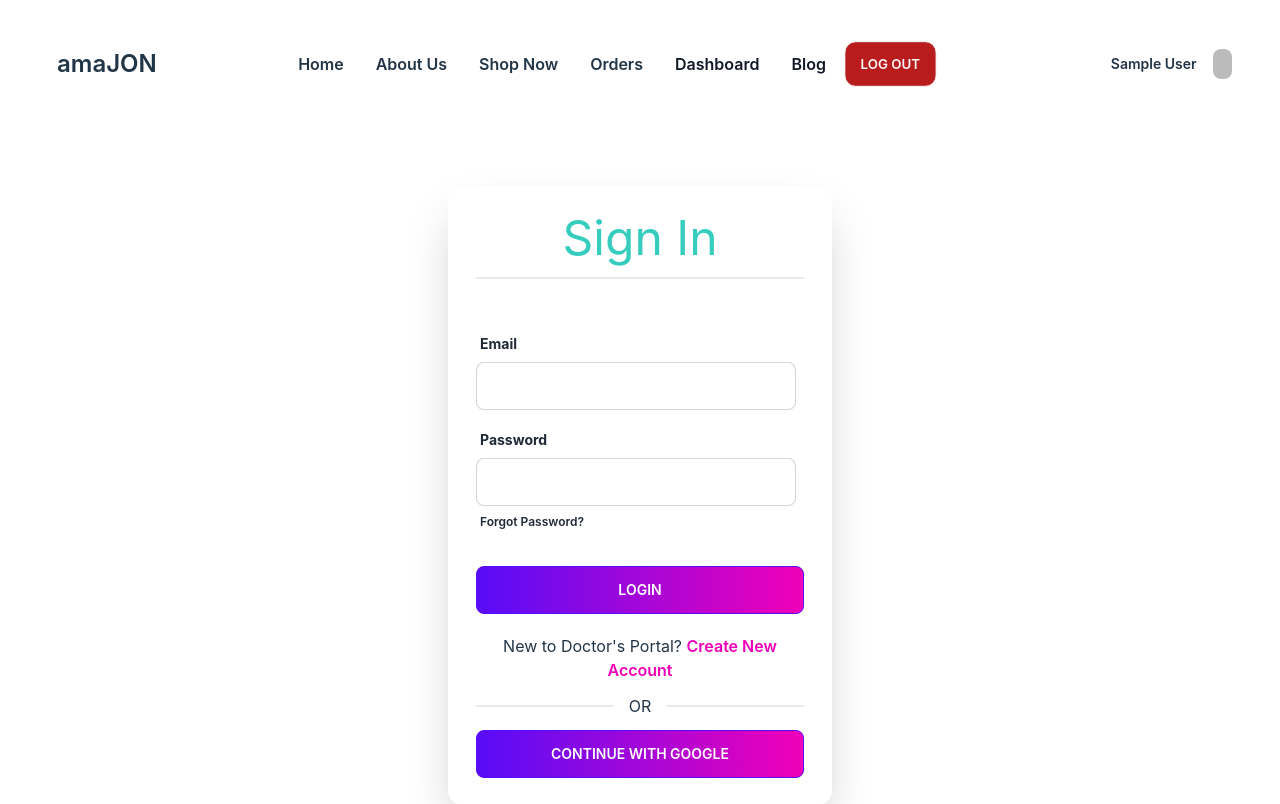
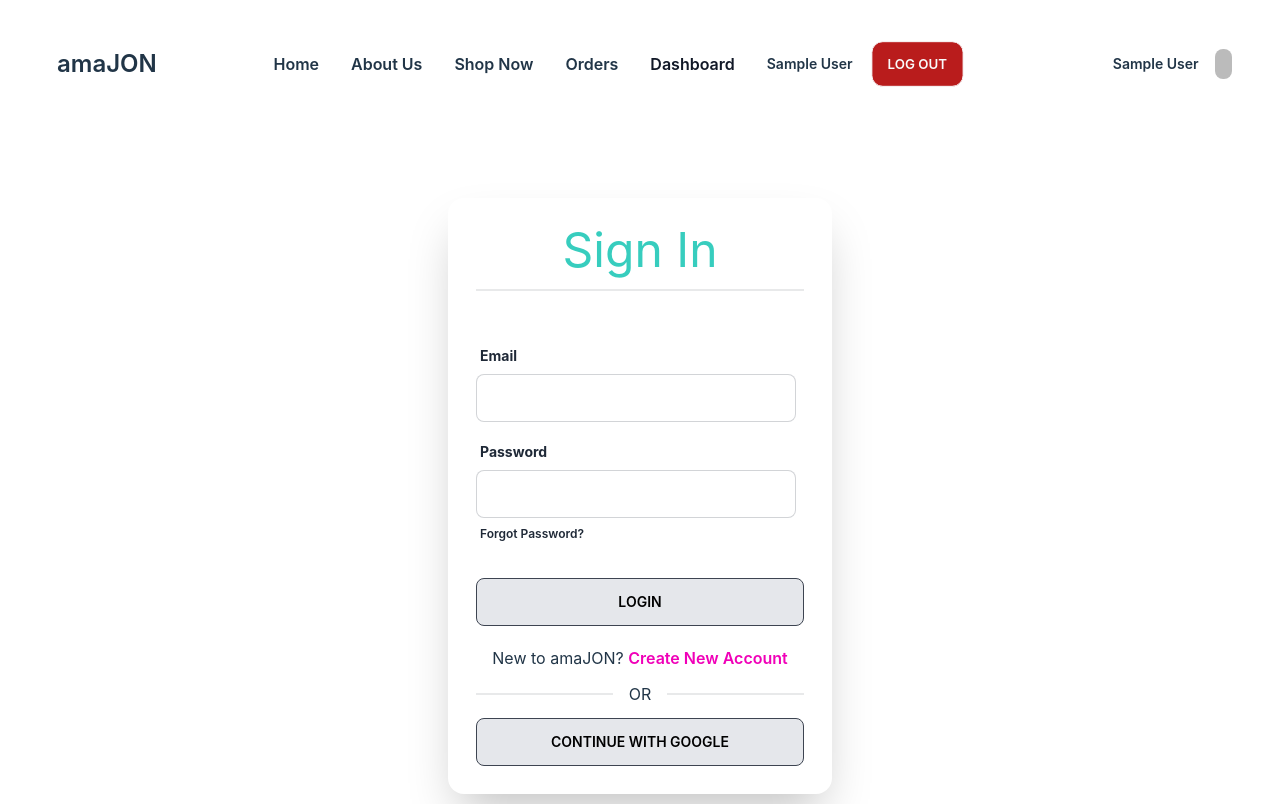
Before and after one commit to Fahmidur-arnob/Doctor-Orbit, a React (Vite) app: page /signin in a window 1280 px wide. Shown: the top 804 px of the page. Built offline with nearby package versions, Linux system fonts and the light colour scheme; no server answers; sample sign-in values are in the browser's storage.

Commit message:
Added login with google account facility using firebase

```diff
--- a/src/Pages/Shared/Header/Header.jsx
+++ b/src/Pages/Shared/Header/Header.jsx
@@ -27,8 +27,7 @@ const Header = ({ props }) => {
                     ?
                     <>
                         <Link className=" text-gray-900 font-semibold rounded-xl" to='/dashboard'>Dashboard</Link>
-
-                        <Link className=" text-gray-900 font-semibold rounded-xl" to='/blog'>Blog</Link>
+                        <span className='text-sm font-semibold'>{user?.displayName}</span>
 
                         <Link onClick={handleLogOut} className="btn bg-red-700 text-gray-50 rounded-xl hover:bg-amber-900 border border-gray-50">Log Out</Link>
                     </>
--- a/src/Pages/Signin/Signin.jsx
+++ b/src/Pages/Signin/Signin.jsx
@@ -3,15 +3,27 @@ import { useForm } from "react-hook-form";
 import toast from 'react-hot-toast';
 import { Link, useLocation, useNavigate } from 'react-router-dom';
 import { AuthContext } from '../../contexts/AuthProvider';
+import { GoogleAuthProvider } from 'firebase/auth';
 
 const Signin = () => {
     const { register, formState: { errors }, handleSubmit } = useForm();
-    const { signIn } = useContext(AuthContext);
+    const { googleProviderLogin, signIn } = useContext(AuthContext);
     const [loginError, setLoginErorr] = useState('');
+
+    const googleProvider = new GoogleAuthProvider();
     const location = useLocation();
     const navigate = useNavigate();
 
     const from = location.state?.from?.pathname || '/';
+
+    const handleGoogleLogin = () => {
+        googleProviderLogin(googleProvider)
+            .then(result => {
+                const user = result.user;
+                console.log(user);
+            })
+            .catch(error => console.log(`Error is ${error}`));
+    }
 
     const handleLogin = data => {
         console.log("Data is: ", data);//data is an object here;
@@ -22,7 +34,7 @@ const Signin = () => {
                 const user = res.user;
                 console.log(user);
                 toast.success("Login Successfull");
-                navigate(from, {replace:true});
+                navigate(from, { replace: true });
             })
             .catch(error => {
                 console.log(error.message);
@@ -77,7 +89,7 @@ const Signin = () => {
                         </label>
                     </div>
 
-                    <input type="submit" value="Login" className='btn btn-primary bg-gradient-to-r from-primary to-secondary w-full' />
+                    <input type="submit" value="Login" className='btn bg-gray-200 hover:text-white hover:bg-gray-500 text-black w-full' />
 
                     <div>
                         {
@@ -85,11 +97,11 @@ const Signin = () => {
                         }
                     </div>
                 </form>
-                <p className='mt-5'>New to Doctor's Portal? <Link to='/createaccount' className='text-secondary font-semibold'>Create New Account</Link></p>
+                <p className='mt-5'>New to amaJON? <Link to='/createaccount' className='text-secondary font-semibold'>Create New Account</Link></p>
 
                 <div className="divider">OR</div>
 
-                <button type="submit" className='btn btn-primary bg-gradient-to-r from-primary to-secondary w-full'>Continue With Google</button>
+                <button type="submit" className='btn bg-gray-200 text-black hover:text-white hover:bg-gray-500 w-full' onClick={handleGoogleLogin} >Continue With Google</button>
             </div>
         </div>
     );
--- a/src/contexts/AuthProvider.jsx
+++ b/src/contexts/AuthProvider.jsx
@@ -1,14 +1,12 @@
 import React, { createContext, useEffect, useState } from 'react';
-import { createUserWithEmailAndPassword, getAuth, onAuthStateChanged, signInWithEmailAndPassword, signOut, updateProfile } from 'firebase/auth';
+import { createUserWithEmailAndPassword, getAuth, signInWithPopup, onAuthStateChanged, signInWithEmailAndPassword, signOut, updateProfile } from 'firebase/auth';
 import  app  from '../Firebase/firebase.config';
 
 export const AuthContext = createContext();
 const auth = getAuth(app);
 
-
-
 const AuthProvider = ({ children }) => {
-    const[user, setUser] = useState(null);
+    const[user, setUser] = useState({});
     const[loading, setLoading] = useState(true);
 
     //create user with password auth;
@@ -31,9 +29,17 @@ const AuthProvider = ({ children }) => {
             setLoading(false);
         });
 
-        return () => unsubscribe();//user create hoile oidate observe kore and upore state er vitore set kore dey and kaj sesh kore
+        return () =>{
+            unsubscribe();//user create hoile oidate observe kore and upore state er vitore set kore dey and kaj sesh kore
+        }
 
-    }, [])
+    }, []);
+
+    //google provider login
+    const googleProviderLogin = (googleProvider) =>{
+        setLoading(true);
+        return signInWithPopup(auth, googleProvider);
+    }
 
     //for logging out
     const logOut = () =>{
@@ -52,6 +58,7 @@ const AuthProvider = ({ children }) => {
         logOut,
         user,
         updateUser,
+        googleProviderLogin,
         loading
     }
 
```
